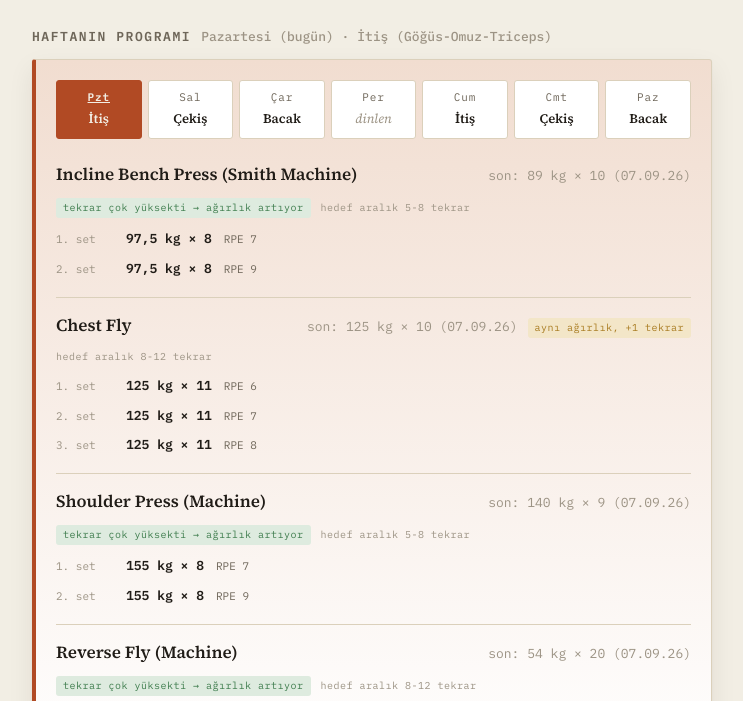
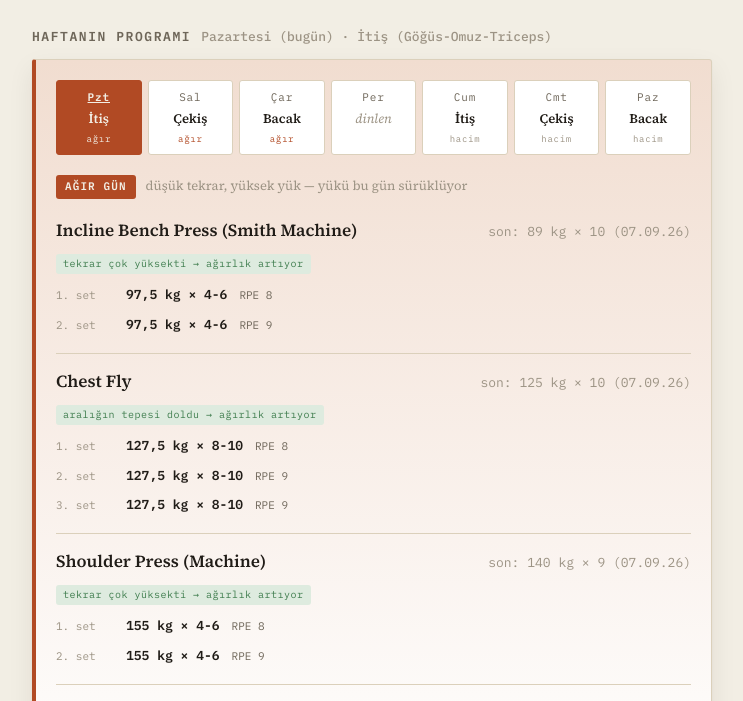
Before and after one commit to alprgl/ai-fitness-coach, a plain HTML site: page docs/index.html in a window 1280 px wide. Shown: the part 90-791 px from the top of the page, without its empty margins (268-1011 px from the left). Drawn offline with Linux system fonts and the light colour scheme.

Commit message:
Programme the week as daily undulating periodisation
Each split already lands twice a week, so one of those days goes heavy
and the other carries volume: Mon/Tue/Wed run 4-6 reps for compounds and
8-10 for isolation at RPE 8-9, Fri/Sat/Sun repeat the same lifts for
8-12 and 12-15 at RPE 7-8 on 85% of the heavy load. Only the heavy day's
top set moves the load; the volume day is derived from it.

Reps are now prescribed as a range rather than a single number, which is
what autoregulating against RPE actually asks for. When a lift's
estimated 1RM falls two sessions running, a deload triggers on its own —
same load, half the sets, capped at RPE 6 — rather than waiting for a
date on the calendar.

Method and caveats follow the evidence on undulating periodisation and
RPE autoregulation, including the honest limits: machine strength is
machine-specific and estimated 1RM only holds up between 3 and 8 reps.

Co-Authored-By: Claude Opus 5 <noreply@anthropic.com>
Claude-Session: https://claude.ai/code/session_011yn7F7e6TmNa4A9UaBiiSN

```diff
--- a/docs/index.html
+++ b/docs/index.html
@@ -356,7 +356,15 @@
     font-weight: 600;
     color: var(--ink);
   }
+  .week-day .wd-mode {
+    font-family: var(--mono);
+    font-size: 9px;
+    letter-spacing: .08em;
+    color: var(--faint);
+  }
+  .week-day.heavy .wd-mode { color: var(--accent); }
   .week-day.rest .wd-split { color: var(--faint); font-weight: 400; font-style: italic; }
+  .week-day.selected .wd-mode { color: var(--bg); }
   .week-day.today .wd-name { color: var(--ink); font-weight: 700; text-decoration: underline; }
   .week-day.selected {
     background: var(--accent);
@@ -392,6 +400,26 @@
   }
   .prog-trend.up { color: var(--good); background: var(--good-soft); }
   .prog-trend.repeat { color: var(--brass); background: var(--brass-soft); }
+  .prog-trend.deload { color: var(--danger); background: var(--accent-soft); }
+
+  .prog-mode {
+    display: flex;
+    align-items: baseline;
+    gap: 10px;
+    flex-wrap: wrap;
+    padding-bottom: 4px;
+  }
+  .prog-mode-tag {
+    font-family: var(--mono);
+    font-size: 11px;
+    font-weight: 600;
+    letter-spacing: .1em;
+    padding: 3px 9px;
+    border-radius: 3px;
+  }
+  .prog-mode.heavy .prog-mode-tag { color: var(--bg); background: var(--accent); }
+  .prog-mode.volume .prog-mode-tag { color: var(--muted); background: var(--surface-2); }
+  .prog-mode-note { font-size: var(--step--1); color: var(--faint); }
   .prog-range {
     font-family: var(--mono);
     font-size: 10px;
@@ -694,16 +722,19 @@
     Gerçek bir max denemesi yapmadan gücünün nasıl gittiğini gösterir — ağırlık ve tekrarı tek sayıda birleştirdiği
     için tek başına ağırlıktan daha iyi bir ilerleme göstergesidir. <strong>Tonaj</strong> = seansta kaldırdığın
     toplam kilo (ağırlık × tekrar, tüm setler). Hacim arttıkça tonaj artar.
-    <strong>Sıradaki antrenman</strong> haftanın gününe göre belirlenir: Pzt/Cum İtiş, Sal/Cmt Çekiş, Çar/Paz
-    Bacak, Perşembe dinlenme. Program <strong>kuvvet</strong> için kurulur: her hareketin bir tekrar aralığı
-    vardır — bileşik hareketler 5-8, izolasyon 8-12 — ve tekrar bu aralığın üstüne çıkmaz. Aralığın tepesine
-    ulaştığında ağırlık artar ve tekrar aralığın altına döner; aralığın içindeysen aynı ağırlıkta bir tekrar
-    eklenir; geçen seans düştüysen aynısı tekrarlanır. Tekrarın şişmesi yerine demirin ağırlaşması esastır.
+    Program <strong>günlük dalgalanma (DUP)</strong> ile kurulur. Her bölüm haftada iki kez gelir: Pzt/Sal/Çar
+    <strong>ağır gün</strong> (bileşik 4-6, izolasyon 8-10 tekrar, RPE 8-9), Cum/Cmt/Paz <strong>hacim günü</strong>
+    (bileşik 8-12, izolasyon 12-15 tekrar, RPE 7-8, ağır günün %85 yüküyle). Perşembe dinlenme. Yükü yalnızca
+    ağır günün top seti sürükler: aralığın tepesini gördüğünde ağırlık artar, göremediğinde sabit kalır — hacim
+    günü yükü bundan türetilir. Bir hareketin tahmini 1RM'i üst üste iki seans düşerse takvimi beklemeden
+    <strong>deload</strong> devreye girer: aynı yük, yarı set, RPE 6'da kes.
     Seanslarını Strong uygulamasında tutmaya devam et; bu sayfa o dışa aktarımdan üretilen 2019-2026 arası
     geçmişi okur ve GitHub Pages üzerinden statik olarak yayınlanır.
     <strong>RPE</strong> = hedeflenen zorlanma hissi (10 üzerinden, 10 = bir tekrar daha yapamazdın). Setler
-    boyunca kademeli artar: ilk setler ısınma temposunda, son set en zoru — ama asla 9'u geçmez, yani her sette
-    tankta en az bir tekrar kalır.
+    boyunca kademeli artar ve 9'u geçmez, yani tankta hep en az bir tekrar kalır. Tekrar tek sayı değil aralık
+    verilir; günün formuna göre aralığın içinde kalıp RPE'yi tutturmak esastır.
+    Not: makinede ölçülen kuvvet makineye özgüdür ve tahmini 1RM ancak 3-8 tekrarda güvenilirdir — yüksek
+    tekrarlı eski kayıtlardan çıkan 1RM tahminleri olduğundan yüksek görünür.
   </footer>
 </div>
 
@@ -728,7 +759,16 @@
 
   var sessions = [];
 
-  var SCHEDULE = { 0: "legs", 1: "push", 2: "pull", 3: "legs", 4: null, 5: "push", 6: "pull" };
+  // Daily undulating: each split lands twice a week — once heavy, once for volume.
+  var SCHEDULE = {
+    1: { cat: "push", mode: "heavy" },
+    2: { cat: "pull", mode: "heavy" },
+    3: { cat: "legs", mode: "heavy" },
+    4: null,
+    5: { cat: "push", mode: "volume" },
+    6: { cat: "pull", mode: "volume" },
+    0: { cat: "legs", mode: "volume" }
+  };
 
   function categoryOf(name) {
     var n = String(name || "");
@@ -1185,16 +1225,23 @@
   var ISOLATION_WORDS = ["fly", "raise", "curl", "pushdown", "extension", "kickback", "pullover",
                          "shrug", "lateral", "calf", "crunch", "abduction", "adduction"];
 
-  function repRange(name) {
+  function exerciseKind(name) {
     var low = String(name || "").toLowerCase();
     var i, isolation = false, compound = false;
     for (i = 0; i < ISOLATION_WORDS.length; i++) if (low.indexOf(ISOLATION_WORDS[i]) >= 0) isolation = true;
     for (i = 0; i < COMPOUND_WORDS.length; i++) if (low.indexOf(COMPOUND_WORDS[i]) >= 0) compound = true;
     // "Leg Extension" is isolation even though nothing shouts compound; isolation wins the tie.
-    if (isolation) return { lo: 8, hi: 12 };
-    if (compound) return { lo: 5, hi: 8 };
-    return { lo: 6, hi: 10 };
+    if (isolation) return "isolation";
+    if (compound) return "compound";
+    return "compound";
   }
+
+  var RANGES = {
+    compound: { heavy: { lo: 4, hi: 6 }, volume: { lo: 8, hi: 12 } },
+    isolation: { heavy: { lo: 8, hi: 10 }, volume: { lo: 12, hi: 15 } }
+  };
+
+  function rangeFor(name, mode) { return RANGES[exerciseKind(name)][mode]; }
 
   function roundLoad(w) {
     // Light work is dumbbell territory (1 kg jumps); everything heavier moves in plate steps.
@@ -1202,36 +1249,50 @@
     return Math.round(w / step) * step;
   }
 
-  function suggestFor(name) {
+  function bump(w) { return roundLoad(w + (w < 20 ? 1 : 2.5)); }
+
+  // Two sessions of falling e1RM in a row is the signal to back off, whatever the calendar says.
+  function isStalling(occ) {
+    if (occ.length < 3) return false;
+    var a = bestE1rm(occ[0].ex.sets), b = bestE1rm(occ[1].ex.sets), c = bestE1rm(occ[2].ex.sets);
+    return a < b && b < c;
+  }
+
+  function suggestFor(name, mode) {
     var occ = exerciseOccurrences(name);
     if (!occ.length) return null;
     var latest = topSetOf(occ[0].ex);
-    var setCount = (occ[0].ex.sets || []).length || 3;
-    var range = repRange(name);
-    var sugW, sugR, trend;
+    var setCount = Math.min(4, Math.max(2, (occ[0].ex.sets || []).length || 3));
+    var heavyRange = rangeFor(name, "heavy");
+    var range = rangeFor(name, mode);
+    var trend, heavyW;
 
-    if (latest.r > range.hi) {
+    // Only the heavy day drives the load; the volume day is derived from it.
+    if (latest.r > heavyRange.hi) {
       // Far too many reps for a strength goal: add load (capped at +10%) and pull reps down.
       trend = "load";
-      sugW = roundLoad(latest.w * 1.1);
-      if (sugW <= latest.w) sugW = roundLoad(latest.w + (latest.w < 20 ? 1 : 2.5));
-      sugR = range.hi;
-    } else if (latest.r >= range.hi) {
-      // Top of the range earned: heavier bar, reps back to the bottom.
+      heavyW = roundLoad(latest.w * 1.1);
+      if (heavyW <= latest.w) heavyW = bump(latest.w);
+    } else if (latest.r >= heavyRange.hi) {
       trend = "up";
-      sugW = roundLoad(latest.w * 1.025);
-      if (sugW <= latest.w) sugW = roundLoad(latest.w + (latest.w < 20 ? 1 : 2.5));
-      sugR = range.lo;
+      heavyW = roundLoad(latest.w * 1.025);
+      if (heavyW <= latest.w) heavyW = bump(latest.w);
     } else {
-      // Inside the range: same bar, one more rep.
-      trend = "rep";
-      sugW = latest.w;
-      sugR = latest.r + 1;
+      trend = "hold";
+      heavyW = latest.w;
+    }
+
+    var stalling = isStalling(occ);
+    var load = mode === "heavy" ? heavyW : roundLoad(heavyW * 0.85);
+    if (stalling) {
+      trend = "deload";
+      setCount = Math.max(1, Math.round(setCount / 2));
     }
 
     return {
       lastDate: occ[0].date, lastWeight: latest.w, lastReps: latest.r,
-      sugWeight: sugW, sugReps: sugR, trend: trend, setCount: setCount, range: range
+      load: load, range: range, trend: trend, setCount: setCount,
+      deload: stalling, heavyLoad: heavyW
     };
   }
 
@@ -1249,10 +1310,11 @@
 
     DAY_ORDER.forEach(function (d) {
       var cat = SCHEDULE[d];
-      var cell = el("div", "week-day" + (cat ? "" : " rest") +
+      var cell = el("div", "week-day" + (cat ? "" : " rest") + (cat && cat.mode === "heavy" ? " heavy" : "") +
         (d === today ? " today" : "") + (d === selectedDay ? " selected" : ""));
       cell.appendChild(el("div", "wd-name", DAY_SHORT[d]));
-      cell.appendChild(el("div", "wd-split", cat ? SPLIT_SHORT[cat] : "dinlen"));
+      cell.appendChild(el("div", "wd-split", cat ? SPLIT_SHORT[cat.cat] : "dinlen"));
+      if (cat) cell.appendChild(el("div", "wd-mode", cat.mode === "heavy" ? "ağır" : "hacim"));
       cell.onclick = function () {
         selectedDay = d;
         renderWeekStrip();
@@ -1269,25 +1331,27 @@
   }
 
   function computeProgram() {
-    var cat = SCHEDULE[selectedDay];
-    if (!cat) return { rest: true, items: [] };
-    var items = exercisesForCategory(cat).map(function (n) {
-      var s = suggestFor(n);
+    var plan = SCHEDULE[selectedDay];
+    if (!plan) return { rest: true, items: [] };
+    var items = exercisesForCategory(plan.cat).map(function (n) {
+      var s = suggestFor(n, plan.mode);
       if (!s) return null;
       s.name = n;
       // RPE ramps across the sets: the last one is the hard one, never past 9.
-      var base = (s.trend === "up" || s.trend === "load") ? 7 : 6;
+      // A deload caps the whole thing at 6 — that is the point of backing off.
+      var top = s.deload ? 6 : (plan.mode === "heavy" ? 9 : 8);
+      var base = s.deload ? 6 : (plan.mode === "heavy" ? 8 : 7);
       s.sets = [];
       for (var i = 0; i < s.setCount; i++) {
         s.sets.push({
-          w: s.sugWeight,
-          r: s.sugReps,
-          rpe: Math.min(9, base + Math.round((i / Math.max(1, s.setCount - 1)) * 2))
+          w: s.load,
+          range: s.range,
+          rpe: base + Math.round((i / Math.max(1, s.setCount - 1)) * (top - base))
         });
       }
       return s;
     }).filter(Boolean);
-    return { name: categoryLabel(cat), cat: cat, items: items, rest: false };
+    return { name: categoryLabel(plan.cat), cat: plan.cat, mode: plan.mode, items: items, rest: false };
   }
 
   function showProgress(name) {
@@ -1316,6 +1380,13 @@
       host.appendChild(el("div", "empty", "Bu bölüm için henüz geçmiş kayıt yok."));
       return;
     }
+
+    var modeRow = el("div", "prog-mode " + prog.mode);
+    modeRow.appendChild(el("span", "prog-mode-tag", prog.mode === "heavy" ? "AĞIR GÜN" : "HACİM GÜNÜ"));
+    modeRow.appendChild(el("span", "prog-mode-note", prog.mode === "heavy"
+      ? "düşük tekrar, yüksek yük — yükü bu gün sürüklüyor"
+      : "aynı hareketler, ağır günün %85 yüküyle daha çok tekrar"));
+    host.appendChild(modeRow);
     prog.items.forEach(function (it) {
       var item = el("div", "prog-item");
 
@@ -1327,18 +1398,18 @@
       var TREND_TEXT = {
         load: "tekrar çok yüksekti → ağırlık artıyor",
         up: "aralığın tepesi doldu → ağırlık artıyor",
-        rep: "aynı ağırlık, +1 tekrar"
+        hold: "aralığın içindesin → ağırlık sabit",
+        deload: "e1RM iki seans düştü → deload, set yarıya indi"
       };
-      head.appendChild(el("div", "prog-trend" + (it.trend === "up" || it.trend === "load" ? " up" : " repeat"),
-        TREND_TEXT[it.trend] || ""));
-      head.appendChild(el("div", "prog-range", "hedef aralık " + it.range.lo + "-" + it.range.hi + " tekrar"));
+      head.appendChild(el("div", "prog-trend" + (it.trend === "deload" ? " deload"
+        : it.trend === "hold" ? " repeat" : " up"), TREND_TEXT[it.trend] || ""));
       item.appendChild(head);
 
       var setsWrap = el("div", "prog-sets");
       it.sets.forEach(function (st, i) {
         var line = el("div", "prog-set");
         line.appendChild(el("span", "prog-set-no", String(i + 1) + ". set"));
-        line.appendChild(el("span", "prog-set-load", fmt(st.w, 1) + " kg × " + st.r));
+        line.appendChild(el("span", "prog-set-load", fmt(st.w, 1) + " kg × " + st.range.lo + "-" + st.range.hi));
         line.appendChild(el("span", "prog-set-rpe", "RPE " + st.rpe));
         setsWrap.appendChild(line);
       });
```
